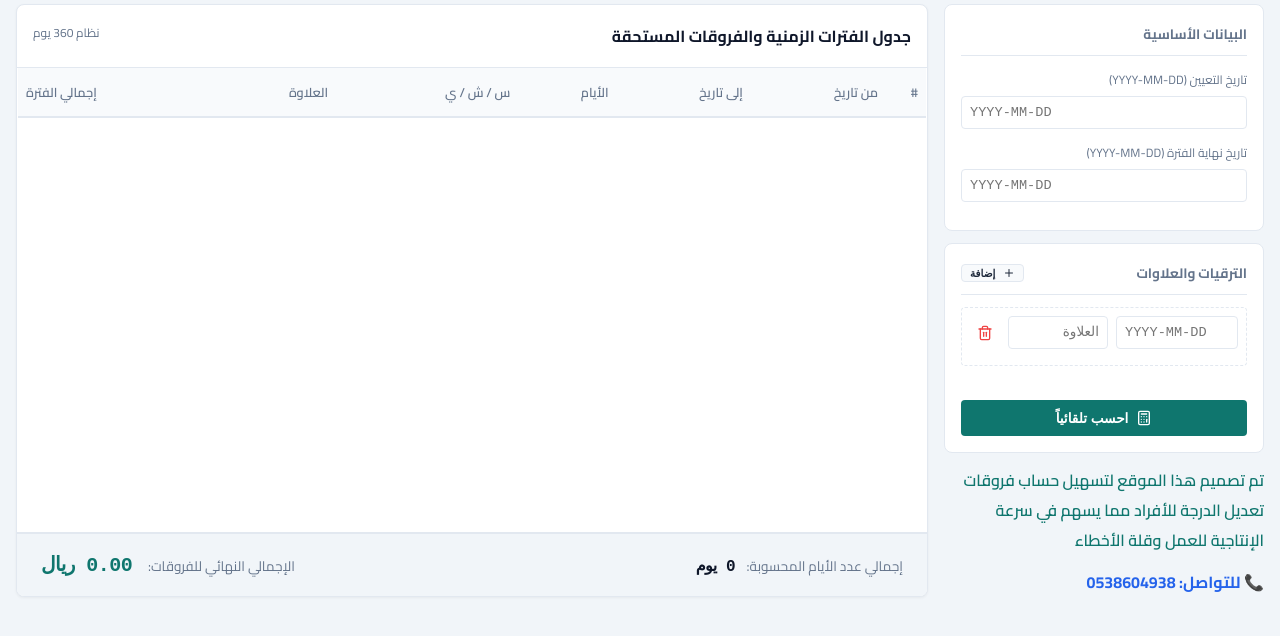
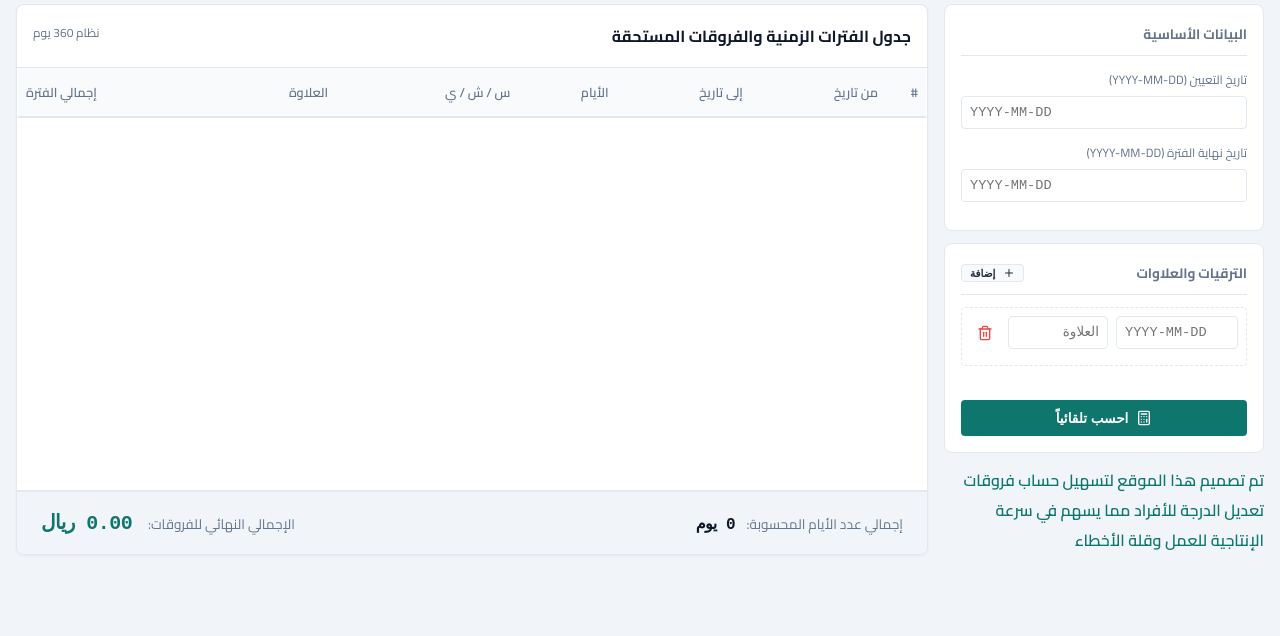
Before and after one commit to IBRAHIM-ALFAIFI/frogat, a website: page index.html in a window 1280 px wide. Shown: the part 80-716 px from the top of the page. Drawn offline with nearby package versions, Linux system fonts and the light colour scheme.

Commit message:
Update index.html No

```diff
--- a/index.html
+++ b/index.html
@@ -367,9 +367,6 @@
 <span style="color: #0f766e; font-weight: 600;">
 تم تصميم هذا الموقع لتسهيل حساب فروقات تعديل الدرجة للأفراد مما يسهم في سرعة الإنتاجية للعمل وقلة الأخطاء
 </span>
-<span style="color: #2563eb; font-weight: 700; display: inline-flex; align-items: center; gap: 6px;">
-  📞 للتواصل: 0538604938
-</span>
 
   </div>
 
```
